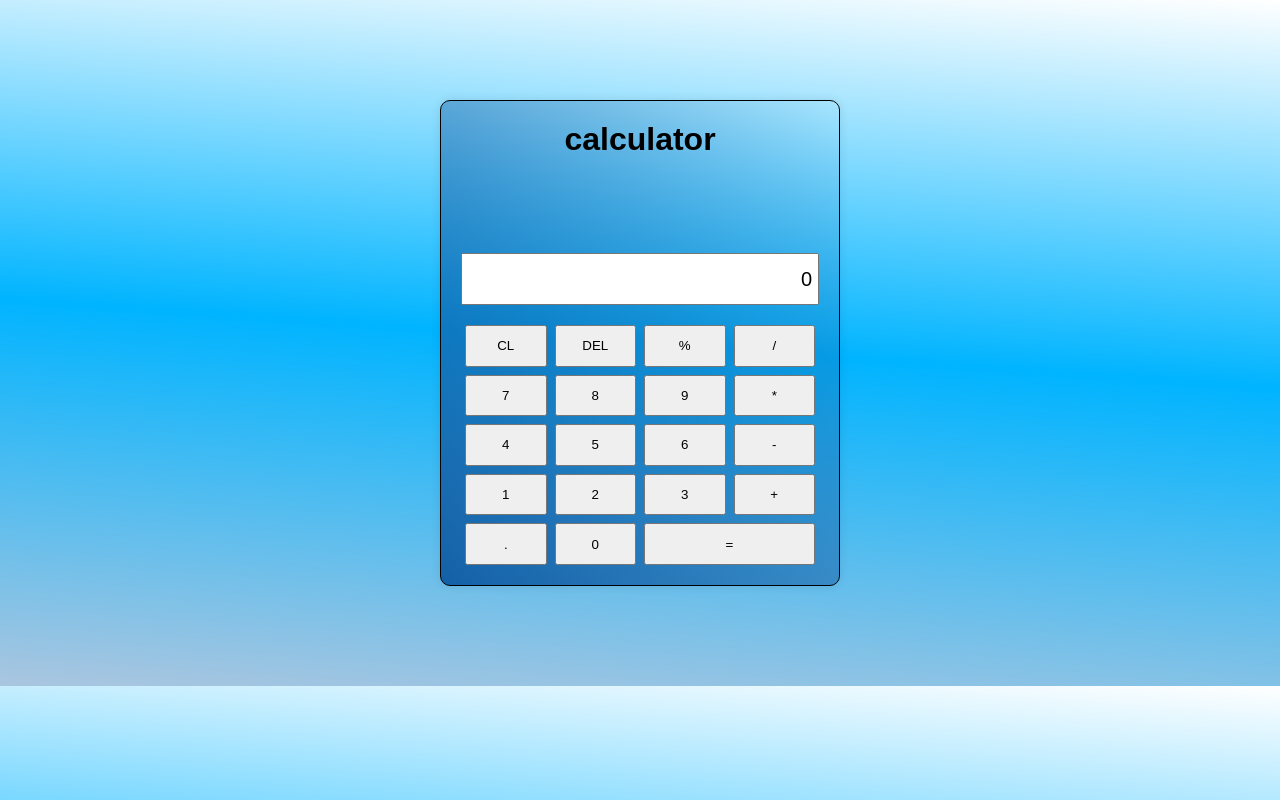
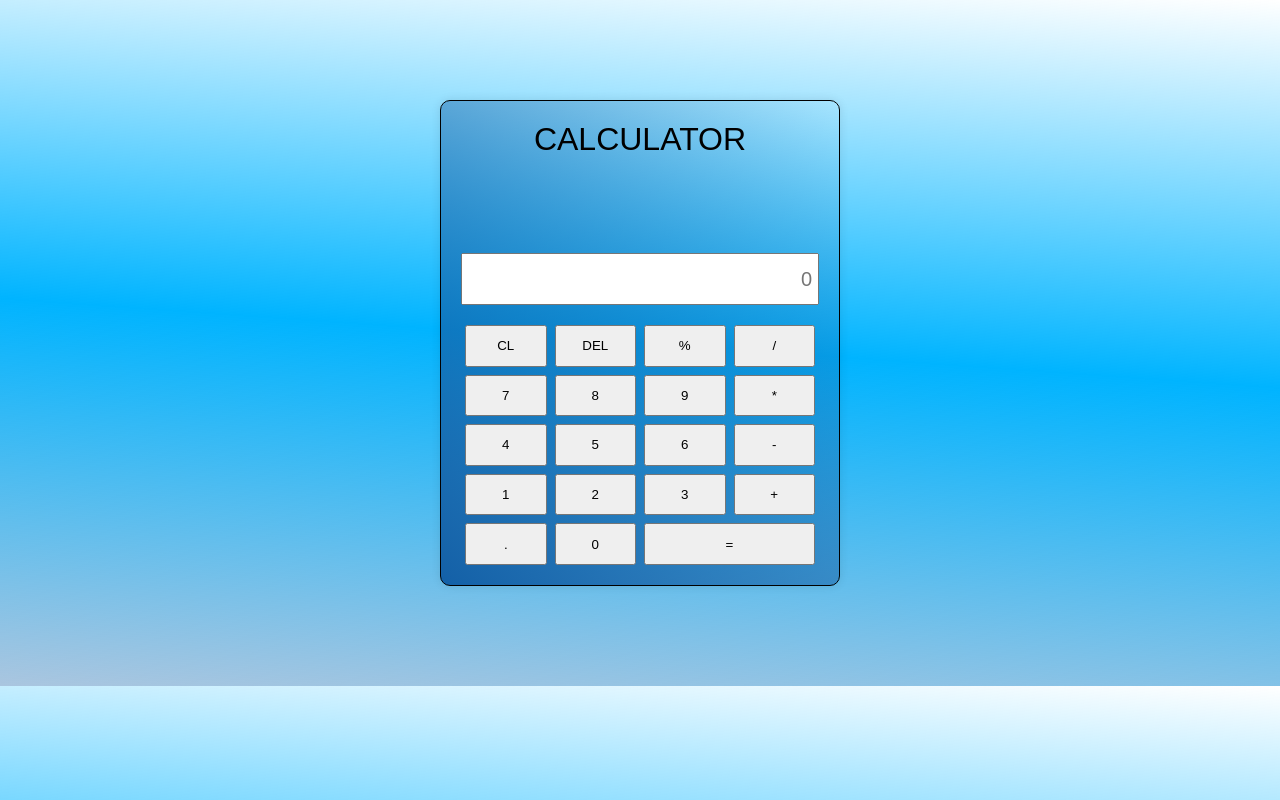
Before and after one commit to MRABDUL21/calci, a plain HTML site: page index.html in a window 1280 px wide. Both pictures are taken after a click on the button "DEL". Drawn offline with Linux system fonts and the light colour scheme.

Commit message:
Refactor: update input placeholder and enhance error handling

```diff
--- a/index.html
+++ b/index.html
@@ -9,7 +9,7 @@
 <body>
   <div class="container">
   <h1>calculator</h1>
-  <input type="text" value="0" id="showing">
+  <input type="text" placeholder="0" id="showing">
 
   <div class="buttons">
   <button onclick="clearDisplay()">CL</button>
@@ -35,8 +35,12 @@
   </div>
   <script>
    const showing = document.getElementById("showing");
+
    function display(val){
-    showing.value += val;
+    showing.value += val
+   }
+   function del(){
+      showing.value = showing.value.slice(0, -1)
    }
     function clearDisplay(){
       showing.value = "";
@@ -46,8 +50,9 @@
         showing.value = eval(showing.value);
       }
       catch{
-        showing.value = "Error";
+        showing.value = "Invalid Input";
       }
+
     }
 
   </script>
--- a/style.css
+++ b/style.css
@@ -40,3 +40,8 @@ input {
 .equal{
   grid-column: span 2;
 }
+
+h1{
+  text-transform: uppercase;
+  font-weight:lighter
+}
```
